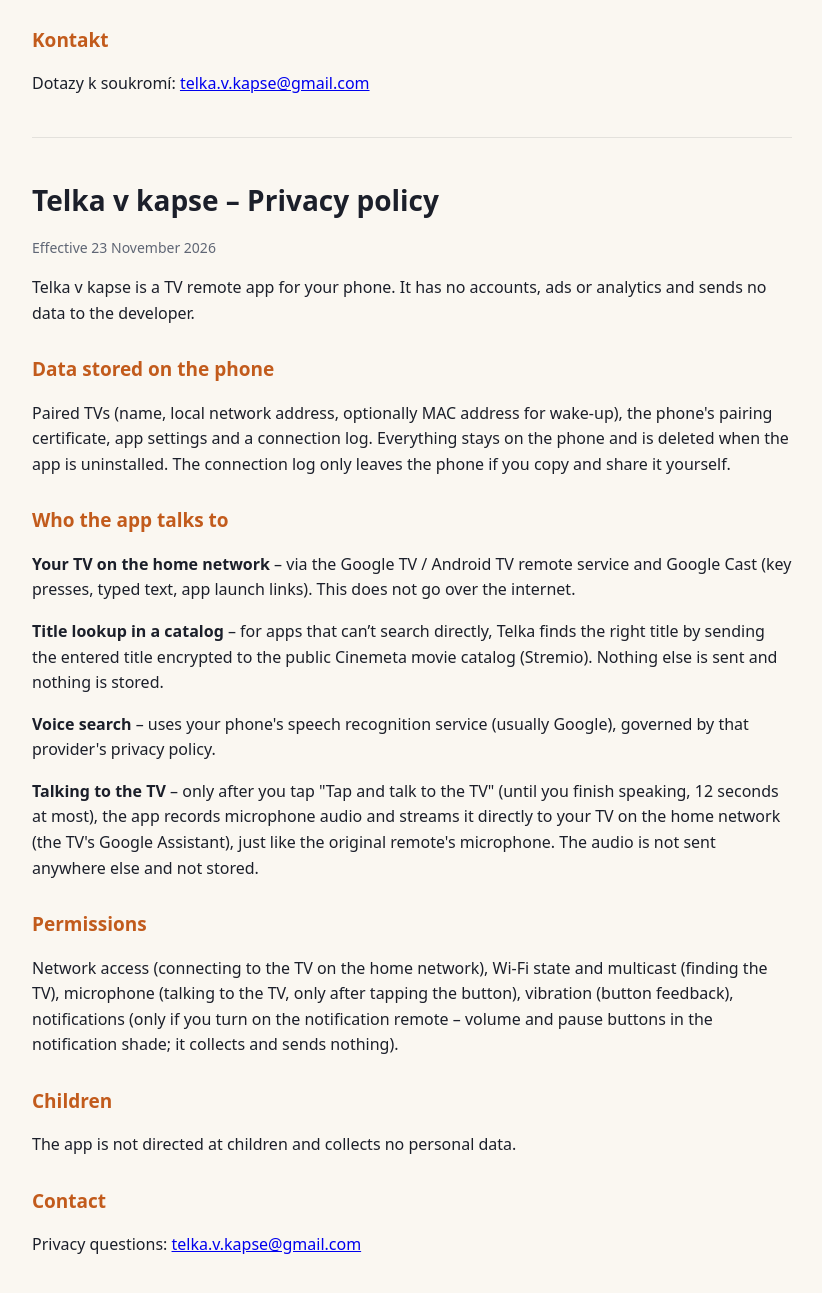
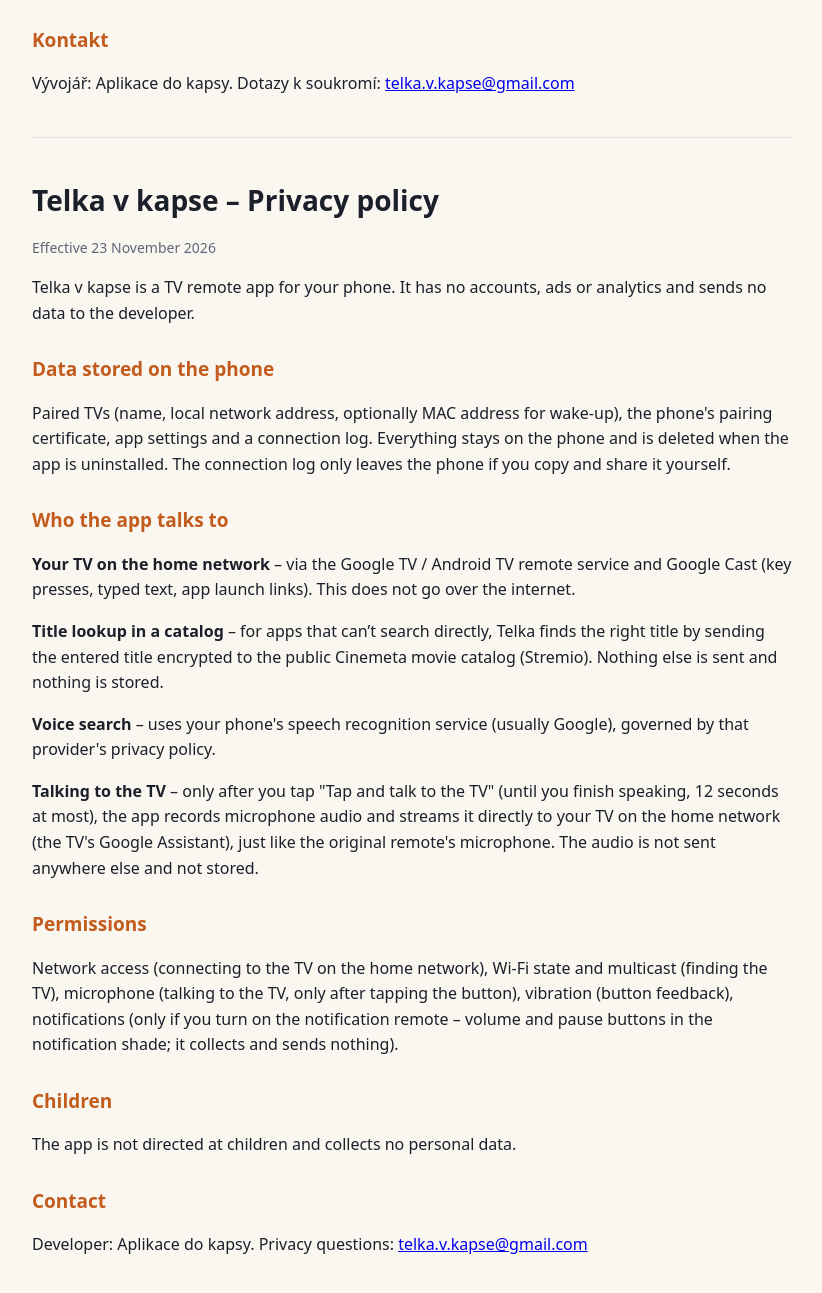
Before and after one commit to telka-v-kapse/telka-v-kapse.github.io, a plain HTML site: page soukromi.html in a window 1280 px wide. Shown: the part 1041-2334 px from the top of the page, without its empty margins (228-1050 px from the left). Drawn offline with Linux system fonts and the light colour scheme.

Commit message:
Web: vyvojar Aplikace do kapsy
Co-Authored-By: Claude Opus 5.5 <noreply@anthropic.com>
Claude-Session: https://claude.ai/code/session_01KJu49yhVo3MkmWoEbwK1KY

```diff
--- a/soukromi.html
+++ b/soukromi.html
@@ -35,7 +35,7 @@
 <p>Aplikace není určena dětem a neshromažďuje žádné osobní údaje.</p>
 
 <h2>Kontakt</h2>
-<p>Dotazy k soukromí: <a href="mailto:telka.v.kapse@gmail.com">telka.v.kapse@gmail.com</a></p>
+<p>Vývojář: Aplikace do kapsy. Dotazy k soukromí: <a href="mailto:telka.v.kapse@gmail.com">telka.v.kapse@gmail.com</a></p>
 
 <hr>
 
@@ -54,5 +54,5 @@
 <h2>Children</h2>
 <p>The app is not directed at children and collects no personal data.</p>
 <h2>Contact</h2>
-<p>Privacy questions: <a href="mailto:telka.v.kapse@gmail.com">telka.v.kapse@gmail.com</a></p>
+<p>Developer: Aplikace do kapsy. Privacy questions: <a href="mailto:telka.v.kapse@gmail.com">telka.v.kapse@gmail.com</a></p>
 </main></body></html>
```
Also changed, not shown: index.html (+1 -1 lines), podminky.html (+1 -1 lines).
